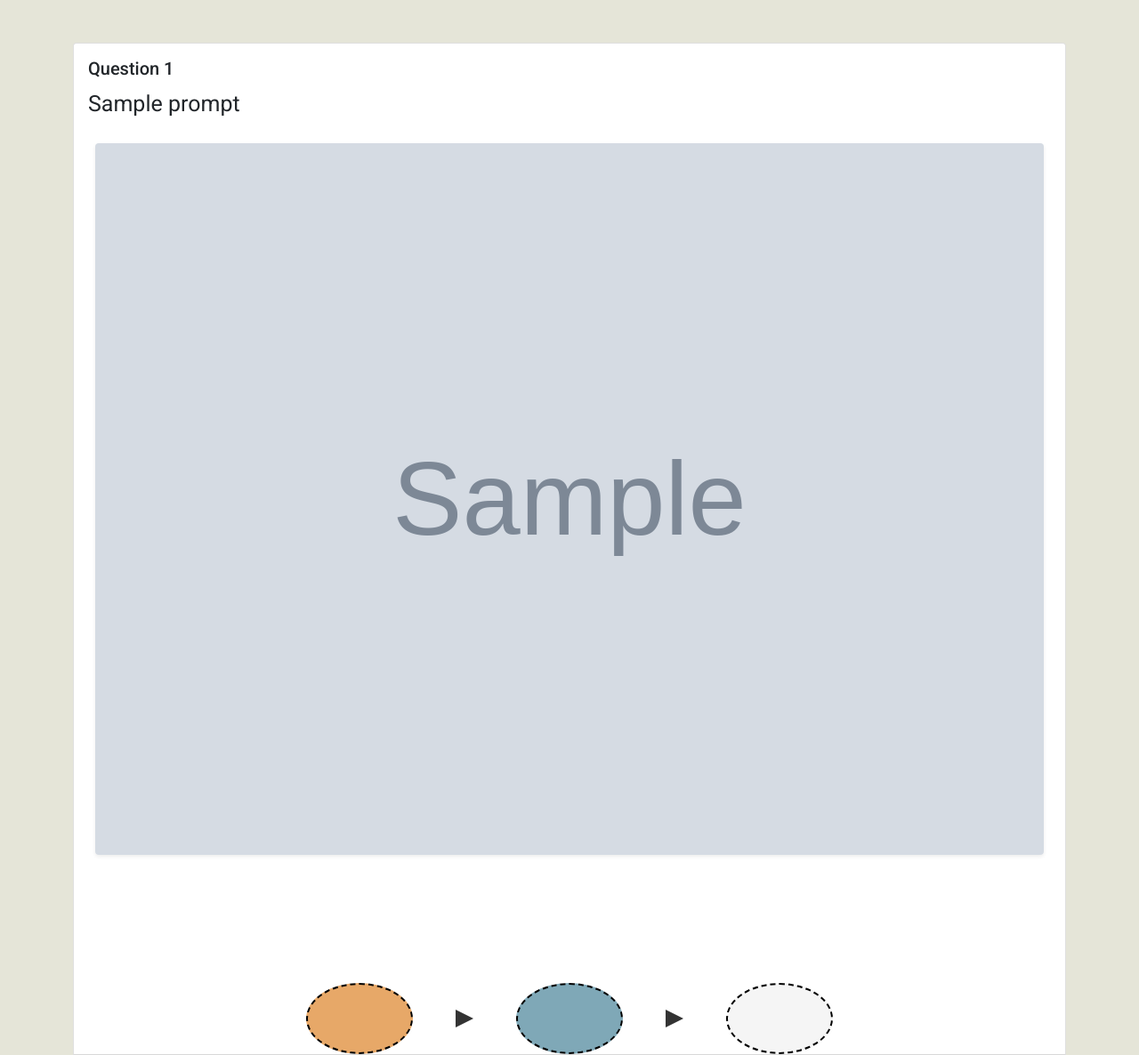
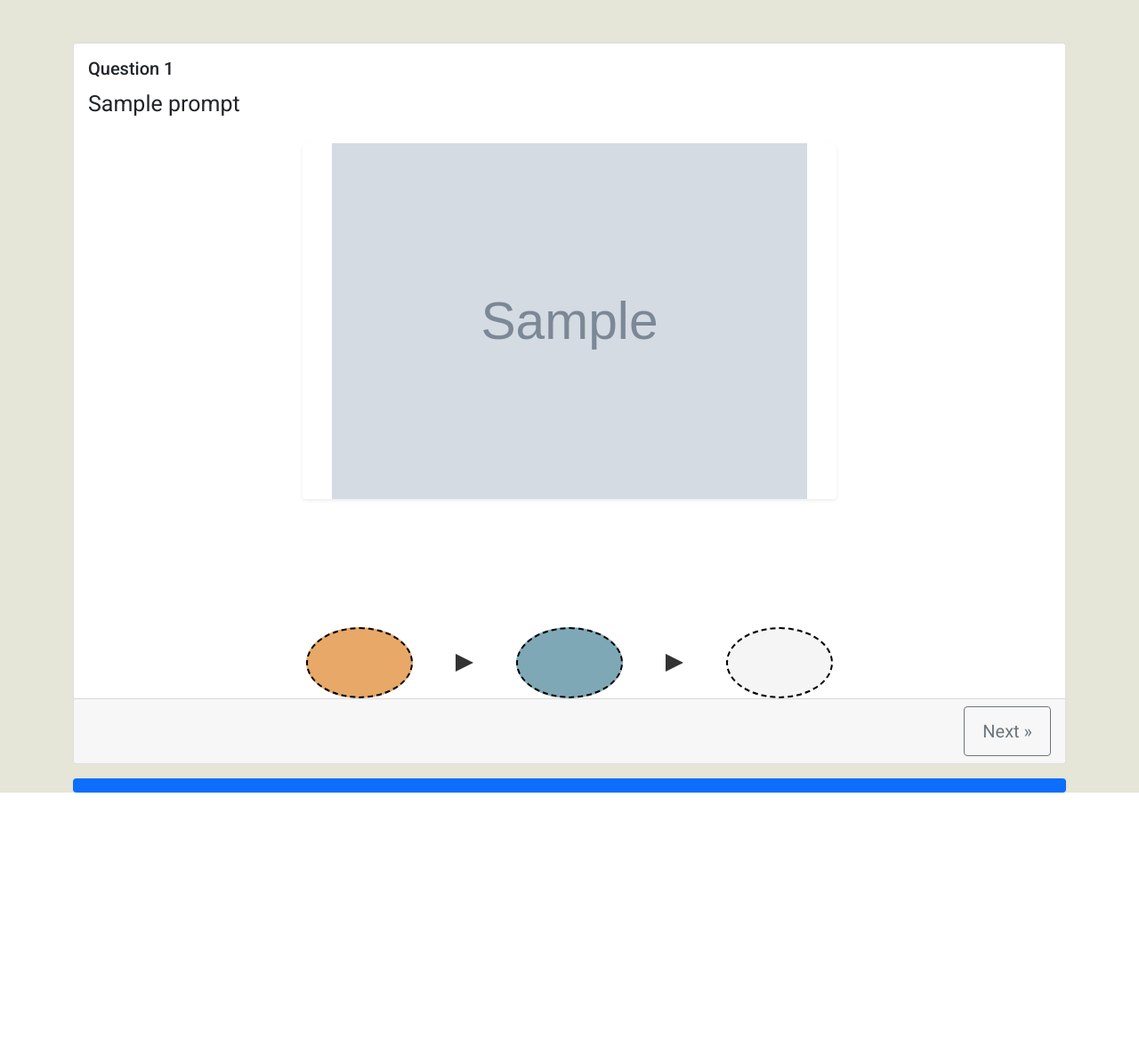
Before and after one commit to xinyiluo448/GitUnderTheHood, a Flask app: template templates/quiz.html in a window 1280 px wide. Shown: the part 72-1258 px from the top of the page at 89% size. After the commit the page ends 963 px from the top, so only its background shows below. Run offline with Flask 3, Linux system fonts and the light colour scheme; the template is opened without the code that fills it: most values are stand-ins (such as "Sample title", 1, 10 or a date in 2020); grey boxes marked "Sample" are stand-in pictures.

Commit message:
unified media sizes for quiz1 and 2

```diff
--- a/templates/quiz.html
+++ b/templates/quiz.html
@@ -12,15 +12,29 @@
 				{% set img_count = question.images | length %}
 				{% for img in question.images %}
 					{% set img_width = 100 / img_count %}
-					<img src="{{ url_for('static', filename=img) }}"
-						class="rounded shadow-sm {% if question.page != 2 %}clickable-image{% endif %}"
-						style="flex: 1 1 calc({{ img_width }}% - 1rem); max-width: calc({{ img_width }}% - 1rem); height: auto; object-fit: contain;"
-						alt="Image for question {{ question.page }}"
-						id="img-{{ loop.index }}"
-                     				data-index="{{ loop.index }}">
+					{% if question.page == 1 or question.page == 2 %}
+						<img src="{{ url_for('static', filename=img) }}"
+							class="rounded shadow-sm"
+							style="width: 600px; height: 400px; object-fit: contain;"
+							alt="Image for question {{ question.page }}"
+							id="img-{{ loop.index }}"
+							data-index="{{ loop.index }}">
+					{% else %}
+						<img src="{{ url_for('static', filename=img) }}"
+							class="rounded shadow-sm clickable-image"
+							style="flex: 1 1 calc({{ img_width }}% - 1rem); max-width: calc({{ img_width }}% - 1rem); height: auto; object-fit: contain;"
+							alt="Image for question {{ question.page }}"
+							id="img-{{ loop.index }}"
+							data-index="{{ loop.index }}">
+					{% endif %}
 				{% endfor %}
 			</div>
 			{% endif %}
+
+			<!-- Add hint display area -->
+			<div id="hint-area" class="alert alert-info mt-3 d-none">
+				<strong>Hint:</strong> <span id="hint-text">{{ hint }}</span>
+			</div>
 		</div>
 
 		{% if question.page == 1 %}
```
